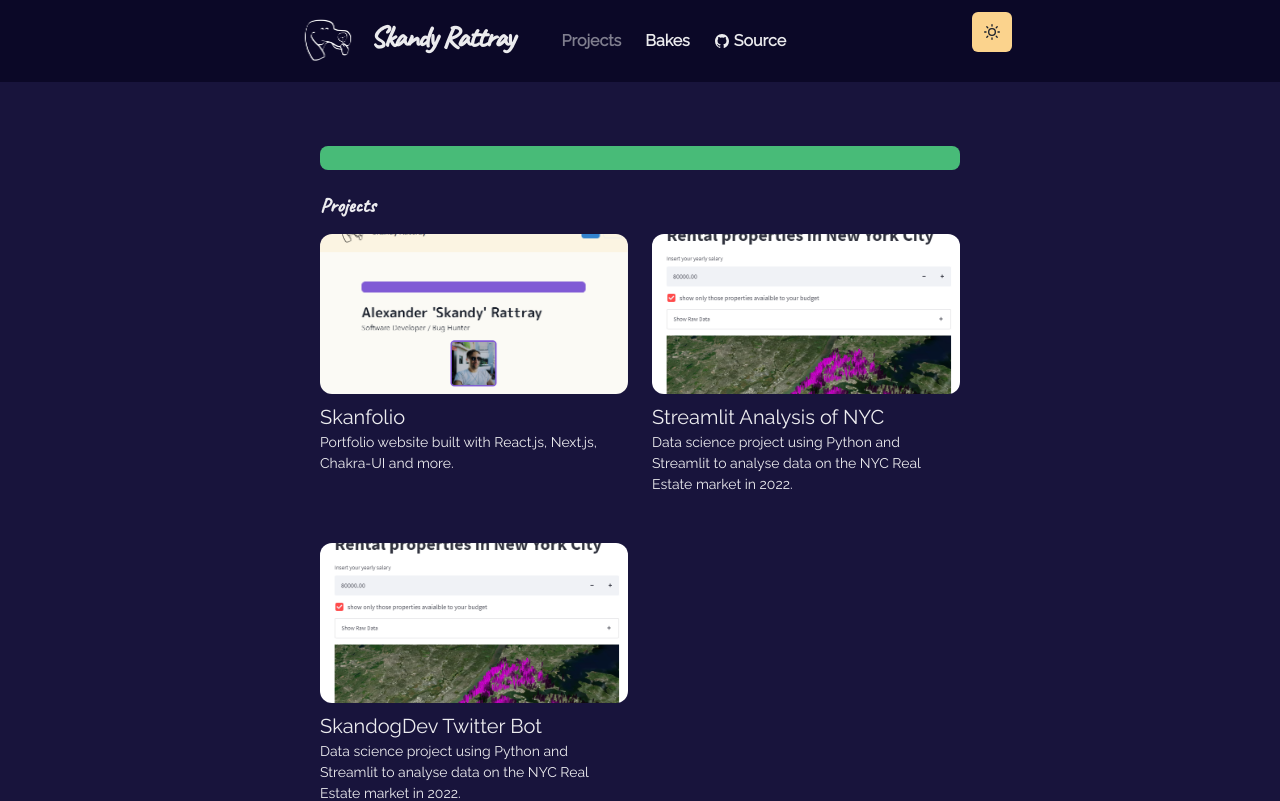
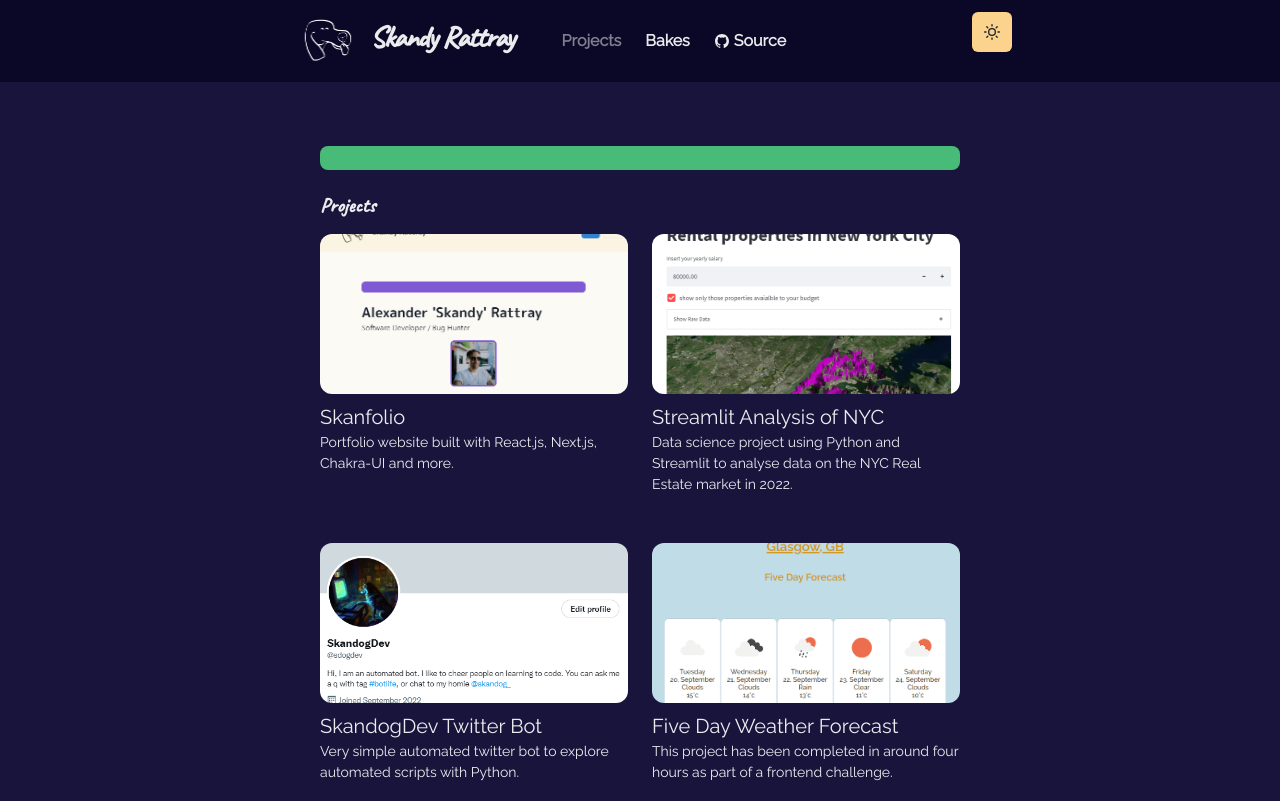
Before and after one commit to skandog/p, a Next.js app: page /projects in a window 1280 px wide. Shown: the top 801 px of the page. Built offline with nearby package versions, Linux system fonts and the light colour scheme.

Commit message:
added tile cards for weather app and twitter bot on porjects page

```diff
--- a/pages/projects.js
+++ b/pages/projects.js
@@ -10,18 +10,17 @@ import Section from '../components/section'
 import { WorkGridItem } from '../components/grid-item'
 import { motion } from 'framer-motion'
 import Layout from '../components/layouts/article'
-import skandy from '../public/images/skandy-logo-v3.png'
-// import skandyDark from '../public/images/skandy-logo-dark-v3.png'
 import stremNYC from '../public/images/projects/python_streamlit_nyc.JPG.png'
 import stremNYCDark from '../public/images/projects/python_streamlit_nyc_dark.JPG.png'
 import skanfolioLight from '../public/images/projects/skanfolio_light.png'
 import skanfolioDark from '../public/images/projects/skanfolio_dark.png'
 import backpack from '../public/images/projects/backpack.jpg'
 import foodbank from '../public/images/projects/ff.png'
+import botLight from '../public/images/projects/skandog-dev-twitter-bot-light.png'
+import botDark from '../public/images/projects/skandog-dev-twitter-bot-dark.png'
+import weatherApp from '../public/images/projects/four-hour-weather-app.png'
 
 const Projects = () => {
-
-
   return (
     <Layout>
       <Container maxW="2xl">
@@ -74,10 +73,21 @@ const Projects = () => {
               id="twitter-bot"
               alt="SkandogDev Automated Twitter Bot"
               title="SkandogDev Twitter Bot"
-              thumbnail={useColorModeValue(stremNYC.src, stremNYCDark.src)}
+              thumbnail={useColorModeValue(botDark.src, botLight.src)}
             >
-              Data science project using Python and Streamlit to analyse data on
-              the NYC Real Estate market in 2022.
+              Very simple automated twitter bot to explore automated scripts
+              with Python.
+            </WorkGridItem>
+          </Section>
+          <Section delay={0.2}>
+            <WorkGridItem
+              id="four-hour-weather"
+              alt="Weather Forecast App Built in Four Hours"
+              title="Five Day Weather Forecast"
+              thumbnail={weatherApp.src}
+            >
+              This project has been completed in around four hours as part of a
+              frontend challenge.
             </WorkGridItem>
           </Section>
         </SimpleGrid>
```
